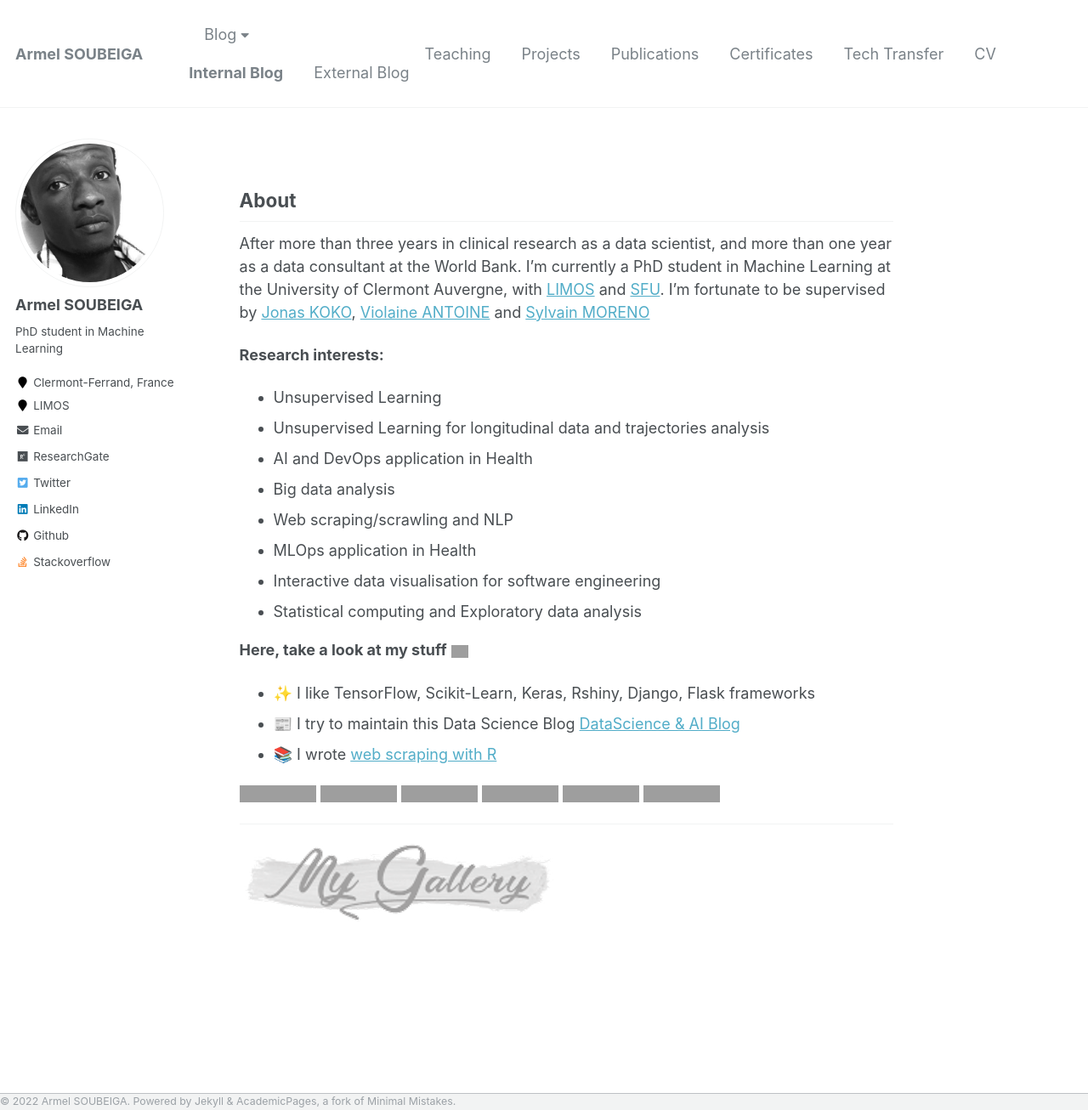
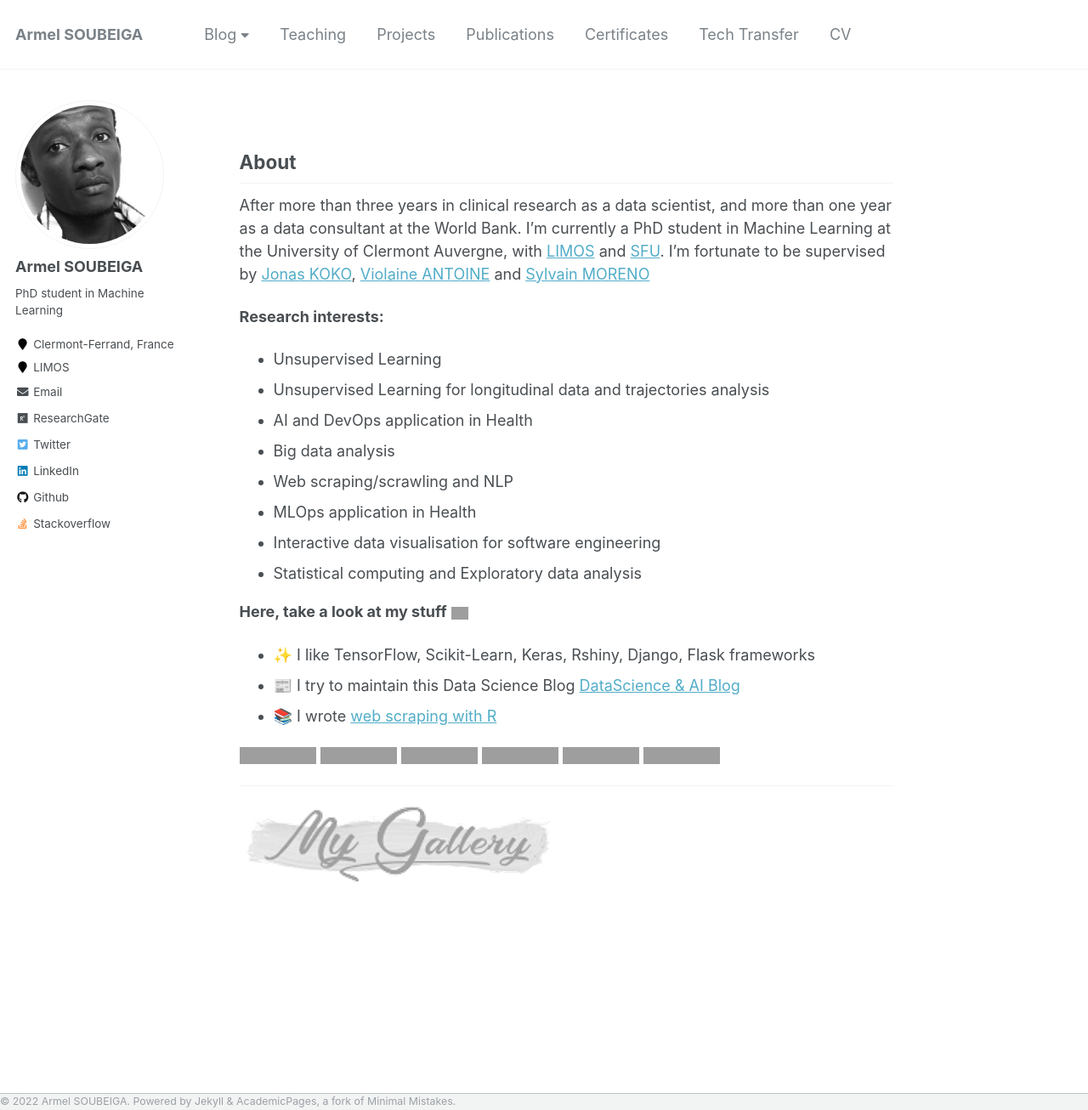
Before and after one commit to armelsoubeiga/armelsoubeiga.github.io, a Jekyll site: the page built from _pages/about.md, in a window 1280 px wide and 1306 px high, cut to the strip 0-1306 px from the top of the window. Shown: the whole strip at 85% size. Built offline with Jekyll 4.4.1, drawn with Linux system fonts in a browser that asks for light colours; grey boxes are pictures that could not be loaded.

Commit message:
Update _navigation.scss

```diff
--- a/_sass/_navigation.scss
+++ b/_sass/_navigation.scss
@@ -427,6 +427,28 @@
       }
     }
 
+   .dropdown {
+      float: left;
+      width: auto;
+    }
+    .dropdown-content {
+      display: none;
+      position: absolute;
+      background-color: darken($background-color, 3%);
+      min-width: 160px;
+      box-shadow: $box-shadow;
+      z-index: 1;
+    }
+    .dropdown-content a {
+      padding: 4px 8px;
+    }
+    .dropdown:hover .dropdown-content {
+      display: block;
+    }
+    .dropdown-content a:not(:last-child){
+      border-bottom: none;
+    }
+
     a {
       position: relative;
 
```
